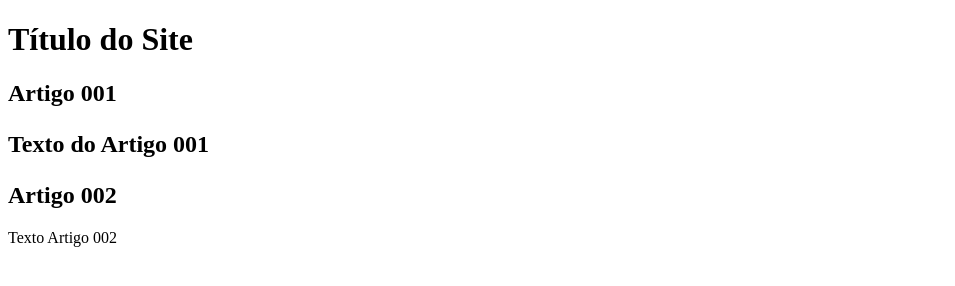
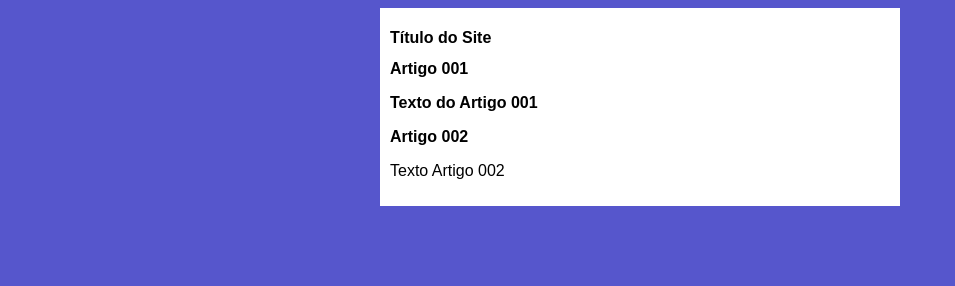
Before and after one commit to RafaelGitMotta/Projeto-Site, a plain HTML site: page index.html in a window 1280 px wide. Shown: the whole page, without its empty margins (0-955 px from the left). Drawn offline with Linux system fonts and the light colour scheme.

Commit message:
Primeira Alteração Design

```diff
--- /dev/null
+++ b/estilos/style.css
@@ -0,0 +1,16 @@
+*{
+    font-family:Arial, Helvetica, sans-serif ;
+    font-size: 16px;
+}
+
+body {
+    background-color: rgb(86, 86, 204);
+}
+
+main {
+    background-color: white;
+    width: 500px;
+    margin: auto;
+    padding: 10px;
+    box-shadow: 3px 3px 5px rgba(red, green, blue, alpha);
+}
--- a/index.html
+++ b/index.html
@@ -4,6 +4,7 @@
     <meta charset="UTF-8">
     <meta name="viewport" content="width=device-width, initial-scale=1.0">
     <title>Título do Site</title>
+    <link rel="stylesheet" href="estilos/style.css">
 </head>
 <body>
     <main>
```
